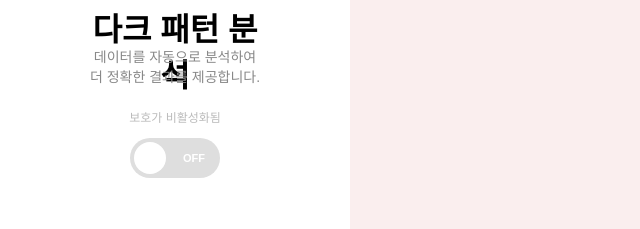
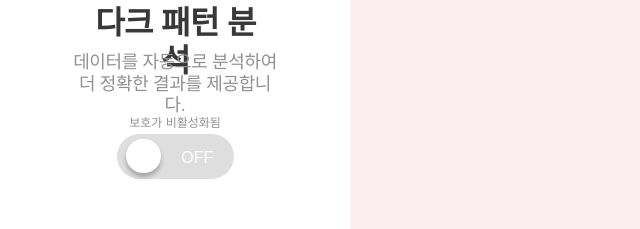
Before and after one commit to Yanus306/Lumos-Front, a website built with Vite: page src/popup/popup.html in a window 1280 px wide. Shown: the part 237-466 px from the top of the page, without its empty margins (0-640 px from the left). Built offline with nearby package versions, Linux system fonts and the light colour scheme; a web font is replaced by a local one.

Commit message:
팝업페이지구현

```diff
--- a/src/popup/popup.css
+++ b/src/popup/popup.css
@@ -1,11 +1,10 @@
 @import url('https://cdn.jsdelivr.net/gh/orioncactus/pretendard/dist/web/static/pretendard.css');
 
+/* 기본 초기화 */
 * { margin: 0; padding: 0; box-sizing: border-box; font-family: 'Pretendard', sans-serif; }
 
 :root {
   --bg-gray: #e0e0e2;
-  --color-low: #9B9AC4;
-  --color-mid: #6D62AA;
   --color-high: #10023D;
 }
 
@@ -14,60 +13,135 @@ body {
   display: flex; justify-content: center; align-items: center;
 }
 
+/* 컨테이너 패딩 제거하여 절대 좌표 활성화 */
 .container {
   width: 350px; height: 500px; background: #ffffff;
   position: relative; overflow: hidden;
 }
 
-/* 페이지 전환 공통 */
 .page-view {
   position: absolute; width: 100%; height: 100%;
-  display: flex; flex-direction: column; align-items: center;
   opacity: 0; visibility: hidden;
   transition: all 0.4s ease-in-out;
 }
 .page-view.active { opacity: 1; visibility: visible; }
 
-/* [OFF 페이지] 가이드 좌표 정밀 반영 */
+/* [OFF 페이지] 가이드 정밀 좌표 반영 */
 .center-layout { width: 100%; height: 100%; position: relative; }
 
-/* 1. 메인 로고: x 116, y 84 / w 119, h 124 */
+/* 1. 로고 */
 .logo-main {
-  width: 133px; height: 133px;
-  position: absolute; left: 123px; top: 84px;
+  position: absolute;
+  left: 108px; top: 84px;
+  width: 150px; height: 150px;
 }
 
-/* 2. 다크 패턴 분석 제목: x 79, y 241 / w 192, h 34 / 32px */
+/* 2. 다크 패턴 분석 제목: x 87, y 241 / w 177, h 38 */
 .title {
-  font-size: 32px; font-weight: 800; color: #000;
-  position: absolute; left: 79px; top: 241px;
-  width: 192px; height: 34px; text-align: center;
+  position: absolute;
+  left: 87px;
+  top: 241px;
+  width: 177px;
+  height: 38px;
+  font-size: 32px;
+  font-weight: 600; /* SemiBold */
+  color: #383838;
+  text-align: center;
+  line-height: 38px;
+  letter-spacing: -0.02em; /* 자간 -2% */
 }
 
-/* 3. 설명 및 하단 요소: 제목 아래로 순차 배치 */
+/* 3. 설명 문구 */
 .description {
-  font-size: 14px; color: #888; line-height: 1.4;
-  position: absolute; width: 100%; left: 0; top: 285px; text-align: center;
-}
-.status-text {
-  font-size: 12px; color: #bbb;
-  position: absolute; width: 100%; left: 0; top: 345px; text-align: center;
-}
-.center-layout .toggle-btn {
-  position: absolute; left: 130px; top: 375px;
+  position: absolute;
+  left: 73px;
+  top: 289px;
+  width: 204px;
+  height: 42px;
+  font-size: 18px;
+  font-weight:400;
+  color: #919191;
+  line-height: 1.2;
+  text-align: center;
+  letter-spacing: -0.02em; /* 자간 -2% */
 }
 
-/* [ON 페이지] 구성 요소 겹침 방지 */
-.top-header {
-  width: 100%; display: flex; justify-content: space-between;
-  align-items: center; padding: 20px 25px; margin-bottom: 0;
+/* 4. 보호가 비활성화됨: x 129, y 350 / w 93, h 13 */
+.status-text {
+  position: absolute;
+  left: 125px;
+  top: 350px;
+  width: 100px;
+  height: 14px;
+  font-size: 12px;
+  color: #919191;
+  text-align: center;
 }
-.logo-mini { width: 45px; height: auto; }
 
-.title-mini {
-  font-size: 28px; font-weight: 800; color: #000;
-  text-align: center; margin-top: -10px; margin-bottom: 20px;
+/* 5. 토글 큰 원(배경) */
+.center-layout .toggle-btn {
+  position: absolute;
+  left: 117px;
+  top: 371px;
+  width: 116.6px;
+  height: 45.43px;
 }
+
+/* 6. 토글 안 흰색 원 (OFF 상태): 가이드 X: 126.09, Y: 375.54 반영 */
+/* 계산: x(126.09 - 117) = 9.09px, y(375.54 - 371) = 4.54px */
+.center-layout .slider:before {
+  position: absolute;
+  left: 9.09px; /* 왼쪽 배치 */
+  top: 4.54px;
+  width: 34.83px;
+  height: 34.83px;
+  content: "";
+  background-color: white;
+  border-radius: 50%;
+  box-shadow: 0 4px 4px rgba(0, 0, 0, 0.25); /* 가이드의 바깥쪽 그림자 반영 */
+  transition: 0.3s;
+  z-index: 2;
+}
+
+/* 7. 토글 안 OFF 글씨 (OFF 상태): 가이드 기반 오른쪽 배치 */
+.center-layout .label-text {
+  position: absolute;
+  left: 65.29px; /* 오른쪽 배치 */
+  top: 14.66px;
+  width: 30px;
+  height: 19px;
+  font-size: 16px;
+  font-weight: 350;
+  color: white;
+  display: flex;
+  align-items: center;
+  justify-content: center;
+  z-index: 1;
+  pointer-events: none;
+
+  opacity: 1;
+  transition: opacity 0.2s ease;
+}
+
+input:checked + .slider .label-text {
+  opacity: 0;
+}
+/* 토글 클릭 시 ON 상태로 이동 설정 */
+/* ON일 때의 원 위치(X: 192) 기준: 192 - 117 = 75px */
+input:checked + .slider:before {
+  transform: translateX(65.91px) !important; /* 75px - 9.09px 이동 */
+}
+
+/* 토글 작동 시 색상 변경 */
+input:checked + .slider { background-color: var(--color-high); }
+
+/* [ON 페이지] 정렬 최적화 */
+.top-header { width: 100%; display: flex; justify-content: space-between; padding: 20px 25px; align-items: center; }
+.logo-mini { width: 45px; }
+.title-mini { font-size: 28px; font-weight: 800; text-align: center; margin-top: 20px; color: #000; }
+
+.chart-container { position: relative; width: 220px; height: 220px; margin: 30px auto; }
+.risk-title { font-size: 24px; font-weight: 800; text-align: center; margin-top: 40px; color: #000; }
 
 /* 도넛 그래프 영역 */
 .chart-container {
--- a/src/popup/popup.js
+++ b/src/popup/popup.js
@@ -38,7 +38,7 @@ document.addEventListener('DOMContentLoaded', () => {
         console.log("토글 켜짐!"); // 작동 확인용
         if (statusMsg) {
           statusMsg.textContent = "보호가 활성화됨";
-          statusMsg.style.color = "#000000";
+          statusMsg.style.color = "#919191";
         }
 
         // 1. 현재 화면 살짝 내리면서 사라지게
```
